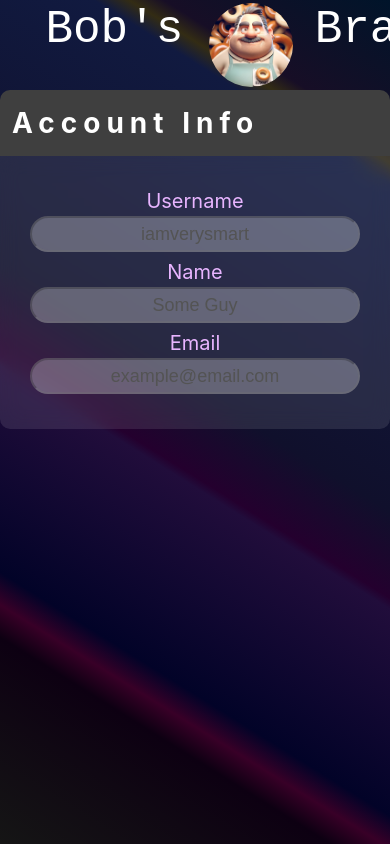
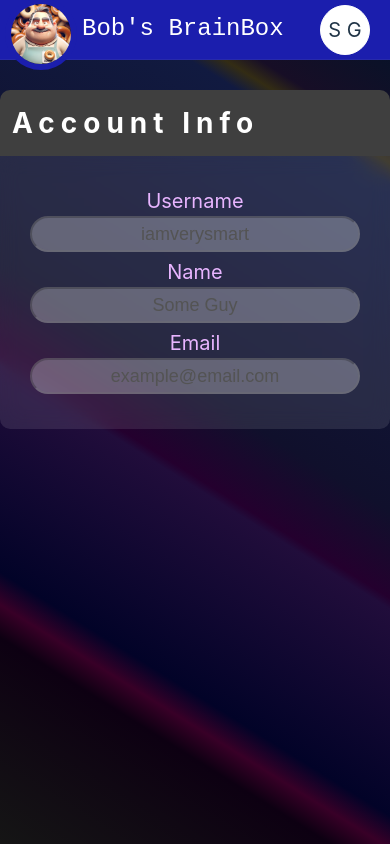
Before and after one commit to ScandiumSG/Boolean-Quizapp, a React (Vite) app: page /profile in a window 390 px wide. Built offline with nearby package versions, Linux system fonts and the light colour scheme.

Commit message:
Style - Updated Style for Header and AccountIcon

```diff
--- a/src/components/Common/AccountIcon/AccountIcon.css
+++ b/src/components/Common/AccountIcon/AccountIcon.css
@@ -6,7 +6,8 @@
     width: 50px;
     height: 50px;
     border-radius: 50%;
-    border: 1px solid darkmagenta;
+    border: 1px solid white;
+    background-color: white;
 
     cursor: pointer;
 }
--- a/src/components/NavigationBar/NavigationBar.css
+++ b/src/components/NavigationBar/NavigationBar.css
@@ -4,22 +4,22 @@
     top: 0px;
     left: 0vw;
     width: 100vw;
-    height: 60px;
-    display: flex;
-    flex-direction: row;
-    justify-content: space-between;
-    align-items: center;
-    padding: 20px 30px;
-    background-color: var(--header-background-color);
+    height: var(--header-height);
+    background-color: var(--bob-blue);
+    border-bottom: 1px solid var(--menu-border-color);
 }
 
 .navigationbar-container > .logo-container {
+    position: absolute;
+    left: 50%;
+    transform: translateX(-50%);
     height: 60px;
     width: fit-content;
     display: flex;
     flex-direction: row;
     align-items: center;
     justify-content: space-around;
+    margin: auto;
 }
 
 .navigationbar-container > .logo-container > .logo-text {
@@ -35,5 +35,41 @@
     margin-top: 1.5rem;
     height: 140%;
     border-radius: 50%;
-    border: 6px solid var(--header-background-color);
+    border: 6px solid var(--bob-blue);
 }
+
+.navigationbar-container > .account-icon-container {
+    position: absolute;
+    right: 1rem;
+    top: 50%;
+    transform: translateY(-50%);
+}
+
+@media (max-width: 768px) {
+
+    .navigationbar-container > .logo-container {
+        left: 5px;
+        top: 50%;
+        transform: translateY(-50%);
+    }
+
+    .navigationbar-container > .logo-container > .logo-img {
+        height: 120%;
+        margin-top: 0.4rem;
+        margin-right: 0.25rem;
+    }
+
+    .navigationbar-container > .logo-container > .logo-text {
+        font-size: 1.2rem;
+        width: auto;
+        margin-right: 0.5rem;
+    }
+
+    .navigationbar-container > .logo-container > .logo-text:first-child {
+        display: none;
+    }
+
+    .navigationbar-container > .logo-container > .logo-text:last-child::before {
+        content: "Bob's ";
+    }
+}
--- a/src/components/NavigationBar/NavigationBar.jsx
+++ b/src/components/NavigationBar/NavigationBar.jsx
@@ -10,7 +10,6 @@ const NavigationBar = () => {
 
   return (
     <div className="navigationbar-container">
-      <div></div>
       <Link to="/" className="logo-container">
         <h1 className="logo-text">Bob&apos;s</h1>
         <img src={logoUrl} className="logo-img" />
```
